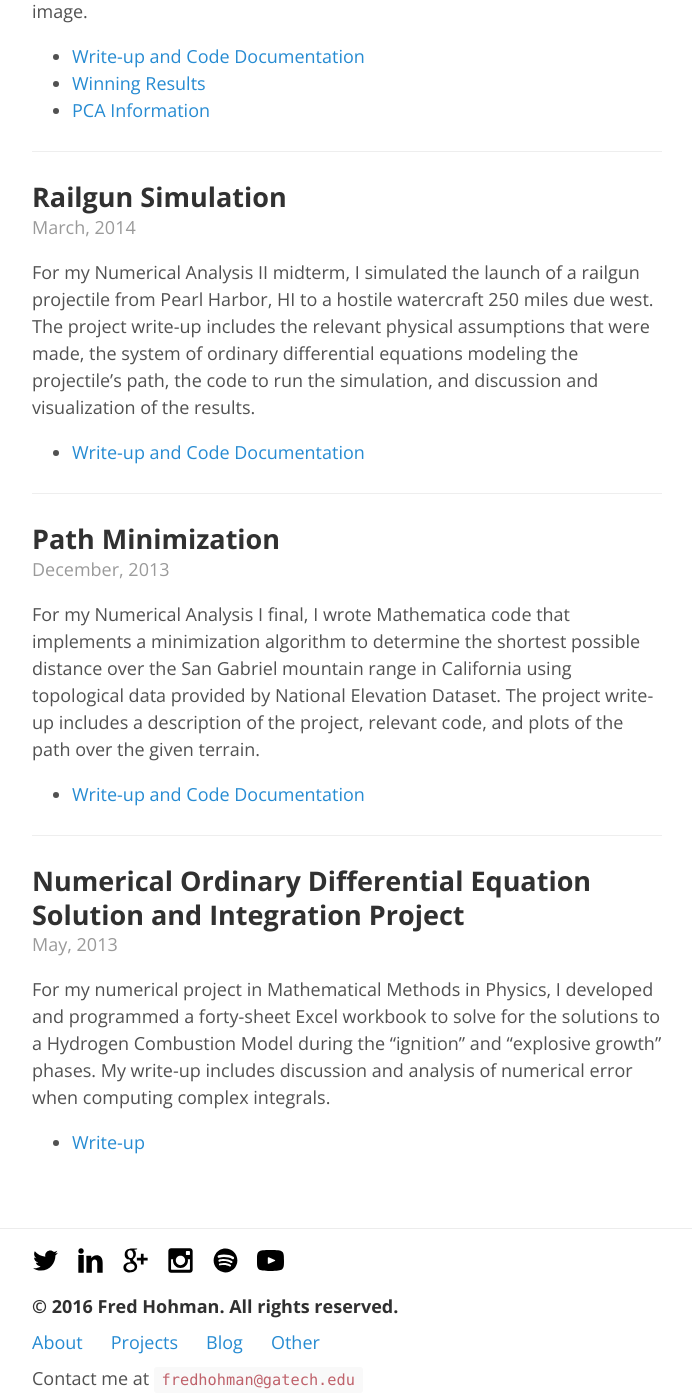
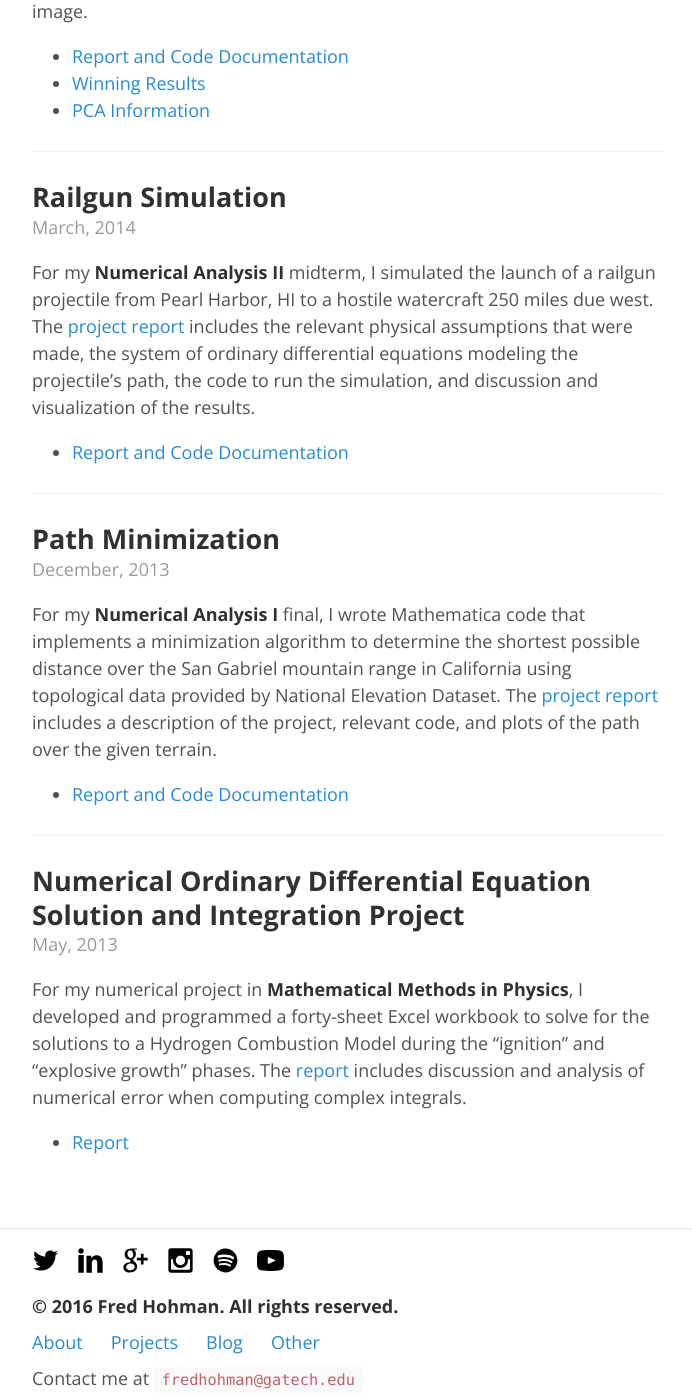
Before and after one commit to fredhohman/fredhohman.github.io, a Jekyll site: the page built from _posts/projects/2015-05-08-uga-undergrad-course-projects.md, in a window 1280 px wide and 1400 px high, scrolled down 583 px. Shown: the whole window, without its empty margins (293-985 px from the left). Built offline with Jekyll 4.4.1, drawn with Linux system fonts in a browser that asks for light colours; some of the changed text lies outside the part shown.

Commit message:
add bobby dodd project other small fixes

```diff
--- a/_posts/projects/2015-05-08-uga-undergrad-course-projects.md
+++ b/_posts/projects/2015-05-08-uga-undergrad-course-projects.md
@@ -14,9 +14,9 @@
 ## Image Compression
 <time class="post-date">May, 2014</time>
 
-For my Numerical Analysis II final, I implemented [Principal Component Analysis (PCA)][pca] to perform mathematical image compression. The class’s algorithms were ranked based on visual image recovery and mine won the [50% compression category][jc]. The [project write-up][image_compression] introduces the reader to PCA, discusses an OS X Automator program for improving the compression algorithm, and provides the Mathematica code to compress any arbitrary image.
+For my **Numerical Analysis II** final, I implemented [Principal Component Analysis (PCA)][pca] to perform mathematical image compression. The class’s algorithms were ranked based on visual image recovery and mine won the [50% compression category][jc]. The [project report][image_compression] introduces the reader to PCA, discusses an OS X Automator program for improving the compression algorithm, and provides the Mathematica code to compress any arbitrary image.
 
-* [Write-up and Code Documentation][image_compression]
+* [Report and Code Documentation][image_compression]
 * [Winning Results][jc]
 * [PCA Information][pca]
 
@@ -25,27 +25,27 @@
 ## Railgun Simulation
 <time class="post-date">March, 2014</time>
 
-For my Numerical Analysis II midterm, I simulated the launch of a railgun projectile from Pearl Harbor, HI to a hostile watercraft 250 miles due west. The project write-up includes the relevant physical assumptions that were made, the system of ordinary differential equations modeling the projectile’s path, the code to run the simulation, and discussion and visualization of the results.
+For my **Numerical Analysis II** midterm, I simulated the launch of a railgun projectile from Pearl Harbor, HI to a hostile watercraft 250 miles due west. The [project report][railgun_simulation] includes the relevant physical assumptions that were made, the system of ordinary differential equations modeling the projectile’s path, the code to run the simulation, and discussion and visualization of the results.
 
-* [Write-up and Code Documentation][railgun_simulation]
+* [Report and Code Documentation][railgun_simulation]
 
 ***
 
 ## Path Minimization
 <time class="post-date">December, 2013</time>
 
-For my Numerical Analysis I final, I wrote Mathematica code that implements a minimization algorithm to determine the shortest possible distance over the San Gabriel mountain range in California using topological data provided by National Elevation Dataset. The project write-up includes a description of the project, relevant code, and plots of the path over the given terrain.
+For my **Numerical Analysis I** final, I wrote Mathematica code that implements a minimization algorithm to determine the shortest possible distance over the San Gabriel mountain range in California using topological data provided by National Elevation Dataset. The [project report][path_minimization] includes a description of the project, relevant code, and plots of the path over the given terrain.
 
-* [Write-up and Code Documentation][path_minimization]
+* [Report and Code Documentation][path_minimization]
 
 ***
 
 ## Numerical Ordinary Differential Equation Solution and Integration Project
 <time class="post-date">May, 2013</time>
 
-For my numerical project in Mathematical Methods in Physics, I developed and programmed a forty-sheet Excel workbook to solve for the solutions to a Hydrogen Combustion Model during the “ignition” and “explosive growth” phases. My write-up includes discussion and analysis of numerical error when computing complex integrals.
+For my numerical project in **Mathematical Methods in Physics**, I developed and programmed a forty-sheet Excel workbook to solve for the solutions to a Hydrogen Combustion Model during the “ignition” and “explosive growth” phases. The [report][numerical_ode_and_integration] includes discussion and analysis of numerical error when computing complex integrals.
 
-* [Write-up][numerical_ode_and_integration]
+* [Report][numerical_ode_and_integration]
 
 [pca]: http://en.wikipedia.org/wiki/Principal_component_analysis "PCA."
 [jc]: http://www.jasoncantarella.com/wordpress/courses/math-4510/ "Winning Results."
```
Also changed, not shown: _posts/projects/2014-07-30-mathematics-&-computational-science-reu.md (+1 -1 lines), _posts/projects/2016-03-04-cse-6730-bobby-dodd-simulation.md (added, +65 -0 lines), projects.md (+2 -0 lines), images/projects/cse-6730-bobby-dodd-simulation/50000_people.png (added), images/projects/cse-6730-bobby-dodd-simulation/grid1.png (added), images/projects/cse-6730-bobby-dodd-simulation/grid2.png (added), 2 other files.
